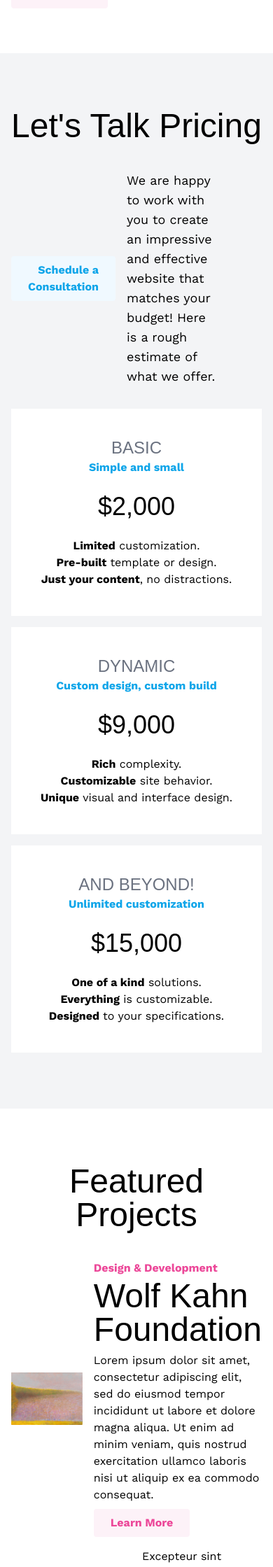
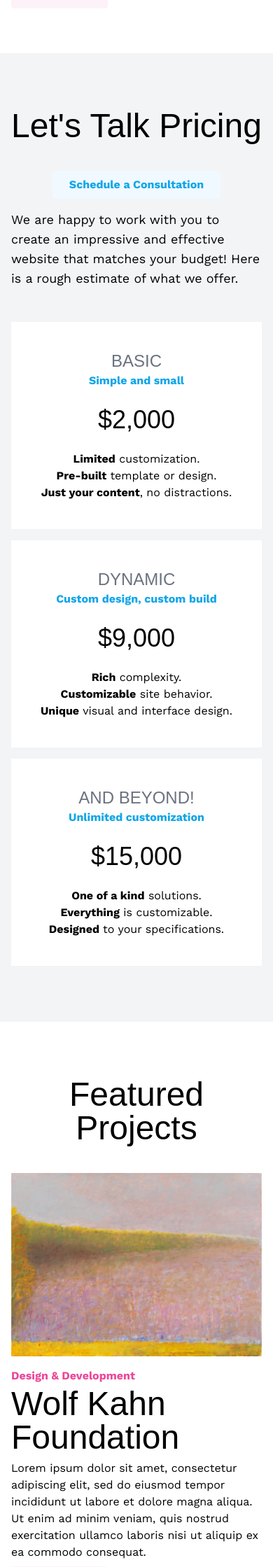
Before and after one commit to 10fdesign/10f2023, a Jekyll site: the page built from index.html, in a window 390 px wide. Shown: the part 1497-3736 px from the top of the page at 70% size. Built offline with Jekyll 4.4.1, drawn with Linux system fonts in a browser that asks for light colours; some web fonts are replaced.

Commit message:
mobile classes

```diff
--- a/_includes/featured_project.html
+++ b/_includes/featured_project.html
@@ -3,7 +3,7 @@
 	<h1 class="text-5xl font-display text-center mb-10">Featured Projects</h1>
 
   {% for project in site.projects : limit 1 %}
-  <div class="flex flex-row items-center gap-4">
+  <div class="flex flex-col md:flex-row items-center gap-4">
   	<div class="basis-1/2">
   		<img src="{{ project.tile-photo }}" alt="">
   	</div>
@@ -24,7 +24,7 @@
   </div>
   {% endfor %}
 
-  <div class="flex flex-row gap-4 items-center my-4">
+  <div class="flex flex-col-reverse md:flex md:flex-row gap-4 items-center my-4">
   	<div class="basis-1/2 text-right">
 		  {% include button.html
          text_color="white"
--- a/_includes/pricing.html
+++ b/_includes/pricing.html
@@ -3,7 +3,7 @@
 
 		<h1 class="text-5xl font-display text-center mb-10">Let's Talk Pricing</h1>
 
-		<div class="flex flex-row mb-8 gap-4 items-center">
+		<div class="flex flex-col lg:flex-row mb-8 gap-4 items-center">
 			<div class="basis-1/3 text-right">
 			  {% include button.html
 	       text_color="sky-500"
--- a/style.css
+++ b/style.css
@@ -677,6 +677,10 @@ video {
   flex-direction: column;
 }
 
+.flex-col-reverse {
+  flex-direction: column-reverse;
+}
+
 .items-center {
   align-items: center;
 }
@@ -883,6 +887,16 @@ video {
   outline-color: #99f6e4;
 }
 
+@media (min-width: 768px) {
+  .md\:flex {
+    display: flex;
+  }
+
+  .md\:flex-row {
+    flex-direction: row;
+  }
+}
+
 @media (min-width: 1024px) {
   .lg\:basis-1\/3 {
     flex-basis: 33.333333%;
```
